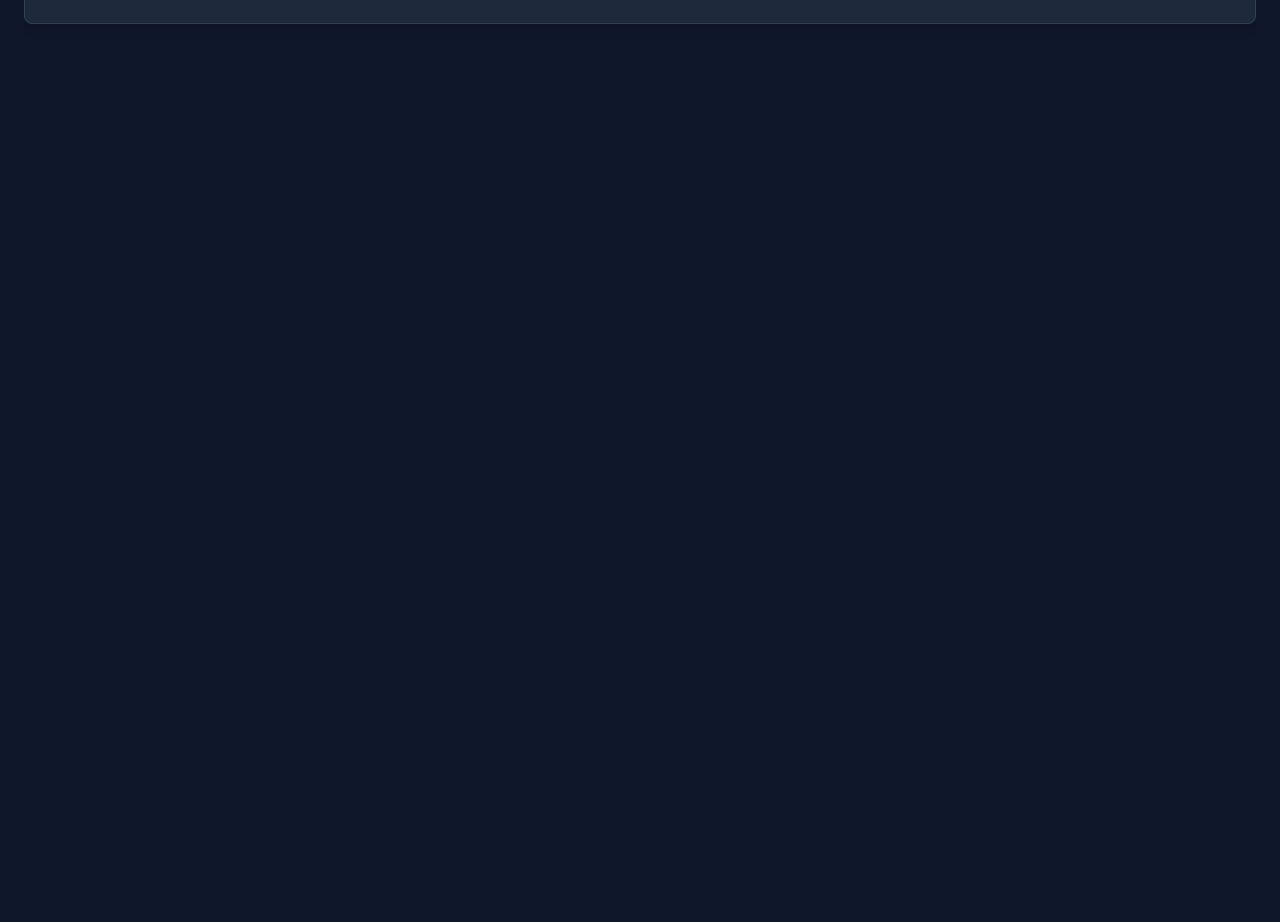
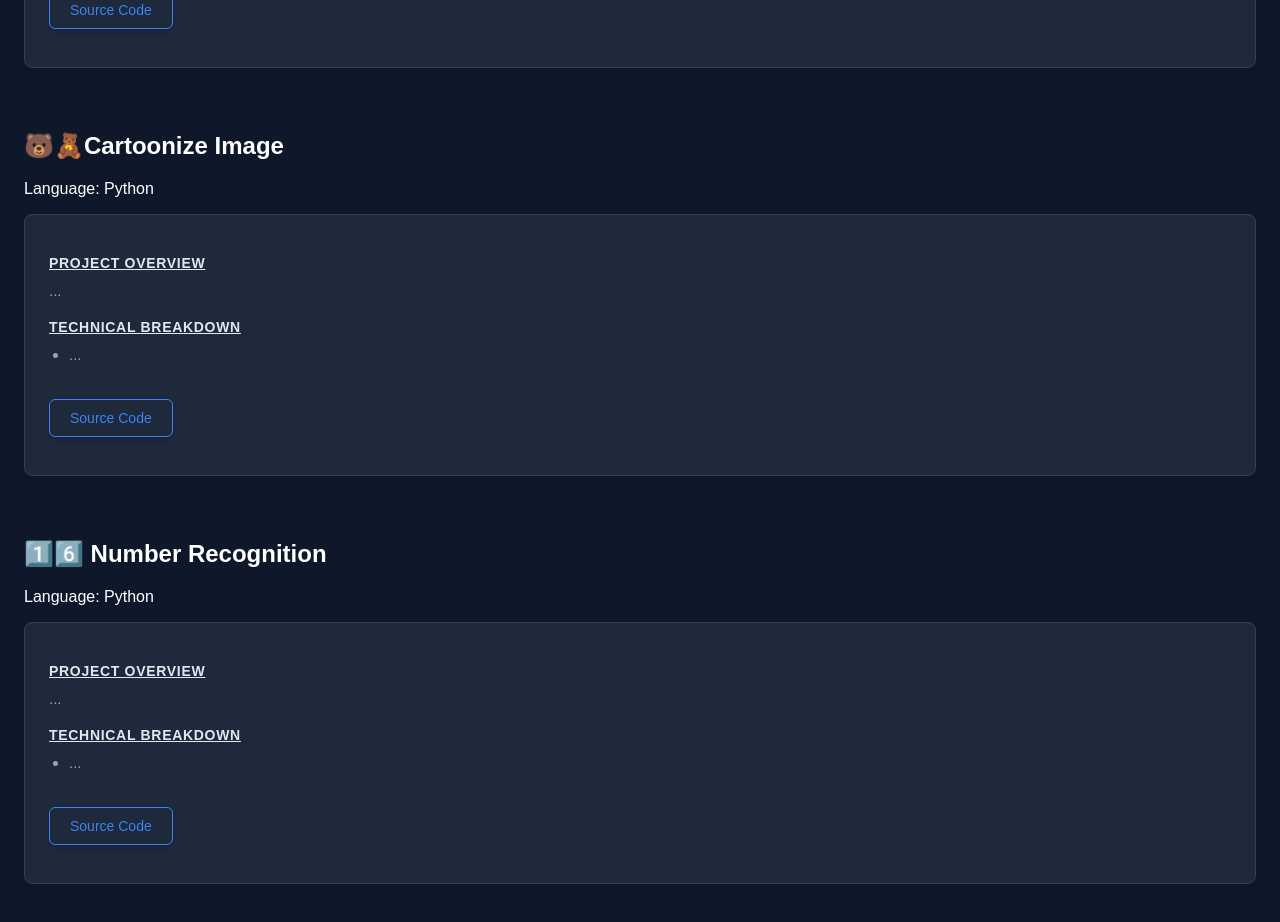
Before and after one commit to NicoleLeeChiaQi/Portfolio, a React app: page /groupProjects in a window 1280 px wide. Shown: the part 880-1802 px from the top of the page. Before the commit the page ends 1032 px from the top, so only its background shows below. Built offline with nearby package versions, Linux system fonts and the light colour scheme; the HTML template or start-up script is replaced by a standard one.

Commit message:
feat: adding new projects

```diff
--- a/src/components/educationBg.tsx
+++ b/src/components/educationBg.tsx
@@ -46,9 +46,7 @@ function EducationBg() {
             <h3>Imperial College London</h3>
             <p className="degree">BEng/MEng Computing</p>
             <p className="details">
-                <strong>Results:</strong> Haven't Released
-                <br /> {/*New Line*/}
-                First Year student focusing on Functional Programming (Haskell), Low-Level Systems Architecture, and ARMv8 Assembly programming.
+                <strong>Results:</strong> Expected first class
             </p>
           </div>
         </div>
@@ -62,8 +60,6 @@ function EducationBg() {
             <p className="degree">A-Levels</p>
             <p className="details">
                 <strong>Results: </strong>3A* 1A
-                <br />
-                Achieved strong academic foundations required for core computing theory and discrete mathematical structures.
             </p>
           </div>
         </div>
@@ -76,8 +72,6 @@ function EducationBg() {
             <p className="degree">High School</p>
             <p className="details">
                 <strong>Results: </strong>11A+
-                <br />
-                Achieved strong academic foundations required for core computing theory and discrete mathematical structures.
             </p>
           </div>
         </div>
@@ -90,8 +84,6 @@ function EducationBg() {
             <p className="degree">Primary School</p>
             <p className="details">
                 <strong>Results: </strong>8A
-                <br />
-                Achieved strong academic foundations required for core computing theory and discrete mathematical structures.
             </p>
           </div>
         </div>
--- a/src/components/groupProjects.tsx
+++ b/src/components/groupProjects.tsx
@@ -48,7 +48,8 @@ function GroupProjects() {
             <p className="btn">Source Code</p>
             </a>
           </div>
-
+        </section>
+        <section id="sudokusolver" className="internship-detail-section">
           <h2>🔢🎲✏️Sudoku Solver</h2>
           <p className="timeline-date">Language: Haskell</p>
           {/* THE INTERNSHIP DESCRIPTION CONTAINER BOX */}
@@ -65,6 +66,48 @@ function GroupProjects() {
             </ul>
             <br/>
             <a href="https://github.com/kuanzhiti/SudokuSolver">
+            <p className="btn">Source Code</p>
+            </a>
+          </div>
+        </section>
+        <section id="cartoonizeImg" className="internship-detail-section">
+          <h2>🐻🧸Cartoonize Image</h2>
+          <p className="timeline-date">Language: Python</p>
+          {/* THE INTERNSHIP DESCRIPTION CONTAINER BOX */}
+          <div className="internship-box">
+            <h4 className="sub-heading-tag">Project Overview</h4>
+            <p className="box-description">
+              ...
+            </p>
+            <h4 className="sub-heading-tag">Technical Breakdown</h4>
+            <ul className="box-list">
+              <li>
+                ...
+              </li>
+            </ul>
+            <br/>
+            <a href="https://github.com/kuanzhiti/MLcartooning">
+            <p className="btn">Source Code</p>
+            </a>
+          </div>
+        </section>
+        <section id="numRecognition" className="internship-detail-section">
+          <h2>1️⃣6️⃣ Number Recognition</h2>
+          <p className="timeline-date">Language: Python</p>
+          {/* THE INTERNSHIP DESCRIPTION CONTAINER BOX */}
+          <div className="internship-box">
+            <h4 className="sub-heading-tag">Project Overview</h4>
+            <p className="box-description">
+              ...
+            </p>
+            <h4 className="sub-heading-tag">Technical Breakdown</h4>
+            <ul className="box-list">
+              <li>
+                ...
+              </li>
+            </ul>
+            <br/>
+            <a href="https://github.com/NicoleLeeChiaQi/MLNumRecognition">
             <p className="btn">Source Code</p>
             </a>
           </div>
--- a/src/components/personalExp.tsx
+++ b/src/components/personalExp.tsx
@@ -82,6 +82,16 @@ function PersonalExp() {
                                 ⚡Sudoku Solver
                                 </Link>
                             </li>
+                            <li>
+                                <Link to="/groupProjects#cartoonizeImg" className="card-link">
+                                ⚡Cartoonize Image
+                                </Link>
+                            </li>
+                            <li>
+                                <Link to="/groupProjects#numRecognition" className="card-link">
+                                ⚡Number Recognition
+                                </Link>
+                            </li>
                         </li>
                     </ul>
                     <ul className="info-list">
```
